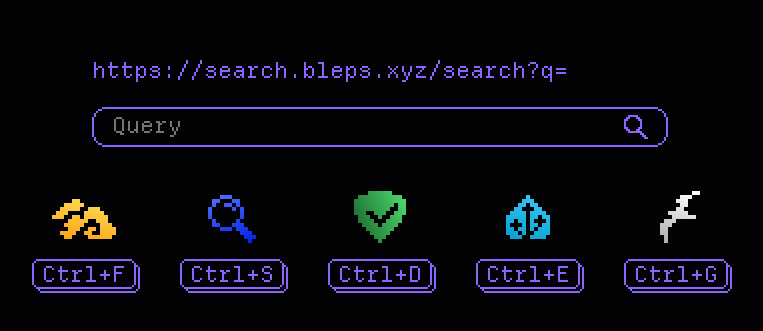
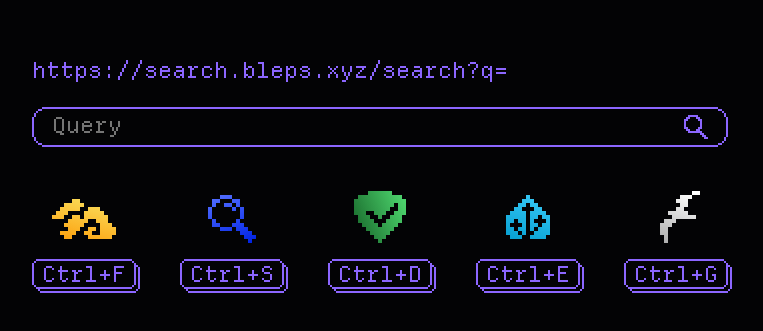
Before and after one commit to TheKoTech/bleps-homepage, an Astro site: page / in a window 1280 px wide. Shown: the part 219-550 px from the top of the page, without its empty margins (260-1023 px from the left). Built offline with nearby package versions, Linux system fonts and the light colour scheme; Astro itself is replaced by a stand-in of ours.

Commit message:
fix search alignment

```diff
--- a/src/pages/index.astro
+++ b/src/pages/index.astro
@@ -110,7 +110,7 @@ const services = [
 		block-size: 100%;
 		inline-size: 100%;
 		margin-inline: auto;
-		max-inline-size: calc(var(--l) * 320);
+		max-inline-size: calc(var(--l) * 380);
 		padding-inline: calc(var(--l) * 16);
 		align-items: flex-start;
 		justify-content: center;
```
